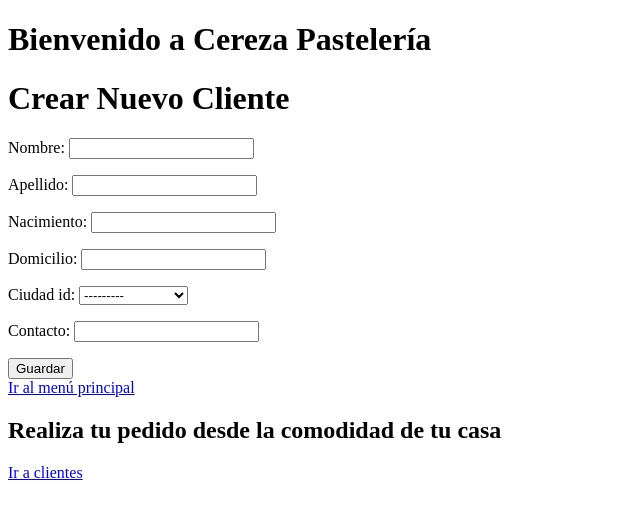
After one commit to CarolinaNegrin/Pre_entrega_03_Negrin, a Django app: page /cliente/nuevocliente/ in a window 1280 px wide. The commit adds this page. Shown: the top 519 px of the page, without its empty margins (0-640 px from the left). Run offline with Django 4.2, Linux system fonts and the light colour scheme; data comes from the database, SQL or seed files in the repository; both versions use the stored data as it was after the commit.

Commit message:
modelo de cliente y formulario de registro listo

```diff
--- a/project/apps/MENU/templates/MENU/base.html
+++ b/project/apps/MENU/templates/MENU/base.html
@@ -7,11 +7,13 @@
 </head>
 <body>
     {% block TITULO %}
-
+        <h1>Bienvenido a Cereza Pastelería</h1>
     {% endblock TITULO %}
 
     {% block CONTENIDO %}
 
     {% endblock CONTENIDO %}
+
+
 </body>
 </html>
--- a/project/apps/MENU/templates/MENU/index.html
+++ b/project/apps/MENU/templates/MENU/index.html
@@ -1,8 +1,6 @@
 {% extends 'MENU/base.html' %}
-{% block TITULO %}
-    <h1>Bienvenido a Cereza Pastelería</h1>
-{% endblock TITULO %}
 
+{% block CONTENIDO %}
     {% block INDEX_TITULO %}
 
     {% endblock INDEX_TITULO %}
@@ -11,6 +9,7 @@
 
     {% endblock INDEX_CONTENIDO %}
 
-{% block CONTENIDO %}
     <h2>Realiza tu pedido desde la comodidad de tu casa</h2>
+    <a href="{% url 'cliente:home' %}"> Ir a clientes </a>
+
 {% endblock CONTENIDO %}
--- a/project/apps/MENU/urls.py
+++ b/project/apps/MENU/urls.py
@@ -1,6 +1,11 @@
 from django.urls import path
 from . import views
 
+from .views import index
+
+app_name = "HOME"
+
 urlpatterns = [
-    path('', views.index),
+    path("", index, name="index"),
+
 ]
--- a/project/apps/cliente/admin.py
+++ b/project/apps/cliente/admin.py
@@ -1,8 +1,8 @@
 from django.contrib import admin
 from django.db import models
-from .models import Cliente, Domicilio, Ciudad
+from .models import Cliente, Ciudad
 # Register your models here.
 
 admin.site.register(Cliente)
-admin.site.register(Domicilio)
+
 admin.site.register(Ciudad)
--- /dev/null
+++ b/project/apps/cliente/forms.py
@@ -0,0 +1,9 @@
+from django import forms
+
+from .models import Cliente
+
+
+class ClienteForm(forms.ModelForm):
+    class Meta:
+        model = Cliente
+        fields = ["nombre", "apellido", "nacimiento", "domicilio", "ciudad_id", "contacto"]
--- a/project/apps/cliente/models.py
+++ b/project/apps/cliente/models.py
@@ -2,25 +2,18 @@ from django.db import models
 
 # Create your models here.
 
-class Ciudad:
+class Ciudad(models.Model):
     nombre = models.CharField(max_length=20)
-
     def __str__(self):
         return self.nombre
 
-class Domicilio:
-    ciudad = models.ForeignKey(Ciudad,on_delete=models.SET_NULL, null=True, blank=True)
-    barrio = models.CharField(max_length=25)
-    calle = models.CharField(max_length=25)
-    def __str__(self):
-        return f"{self.ciudad}, {self.barrio}, {self.calle}"
 
-class Cliente:
+class Cliente(models.Model):
     nombre = models.CharField(max_length=20)
     apellido = models.CharField(max_length=20)
     nacimiento = models.DateField(null=True)
     contacto = models.CharField(max_length=25)
-    domicilio = models.ForeignKey(Domicilio,on_delete=models.SET_NULL, null=True, blank=True)
-    numero = models.CharField(max_length=25)
+    ciudad_id = models.ForeignKey(Ciudad, on_delete=models.SET_NULL, null=True, blank=True)
+    domicilio = models.CharField(max_length=25)
     def __str__(self):
         return f"{self.apellido}, {self.nombre}"
--- /dev/null
+++ b/project/apps/cliente/templates/cliente/nuevocliente.html
@@ -0,0 +1,15 @@
+{% extends 'MENU/index.html' %}
+
+    {% block INDEX_TITULO %}
+        <H1>Crear Nuevo Cliente</H1>
+    {% endblock INDEX_TITULO %}
+
+    {% block INDEX_CONTENIDO %}
+        <form method="post">
+            {% csrf_token %}
+            {{ form.as_p }}
+            <button type="submit">Guardar</button>
+        </form>
+
+        <a href="{% url 'HOME:index' %}">Ir al menú principal</a>
+    {% endblock INDEX_CONTENIDO %}
--- a/project/apps/cliente/urls.py
+++ b/project/apps/cliente/urls.py
@@ -1,8 +1,10 @@
 from django.urls import path
-from .views import home
+from .views import home, crear_cliente
 
 app_name = 'cliente'
 
 urlpatterns = [
     path('', home, name='home'),
+    path('nuevocliente/', crear_cliente, name='nuevocliente'),
+
 ]
--- a/project/apps/cliente/views.py
+++ b/project/apps/cliente/views.py
@@ -1,7 +1,25 @@
 from django.shortcuts import render
+from .models import Cliente, Ciudad
+from datetime import date
+from django.http import HttpRequest, HttpResponse
+from django.shortcuts import redirect, render
+from django.urls import is_valid_path
+from .forms import ClienteForm
+
 
 # Create your views here.
 def home(request):
     clientes_registros = Cliente.objects.all()
     contexto = {"clientes": clientes_registros}
     return render(request, "cliente/index.html", contexto)
+
+def crear_cliente(request: HttpRequest) -> HttpResponse:
+    if request.method == "POST":
+        form = ClienteForm(request.POST)
+        if form.is_valid():
+            form.save()
+            return redirect("cliente:home")
+    else:  # request.method == "GET"
+        form = ClienteForm()
+
+    return render(request, "cliente/nuevocliente.html", {"form": form})
--- a/project/config/urls.py
+++ b/project/config/urls.py
@@ -19,5 +19,6 @@ from django.urls import path, include
 
 urlpatterns = [
     path('admin/', admin.site.urls),
-    path('', include('MENU.urls'))
+    path('', include('MENU.urls')),
+    path('cliente/', include('cliente.urls')),
 ]
```
Also changed, not shown: project/apps/cliente/templates/cliente/index.html (added, +20 -0 lines), project/apps/cliente/templates/index.html (deleted, +0 -20 lines), project/db.sqlite3. Lines whose indentation alone changed are shown as unchanged.
